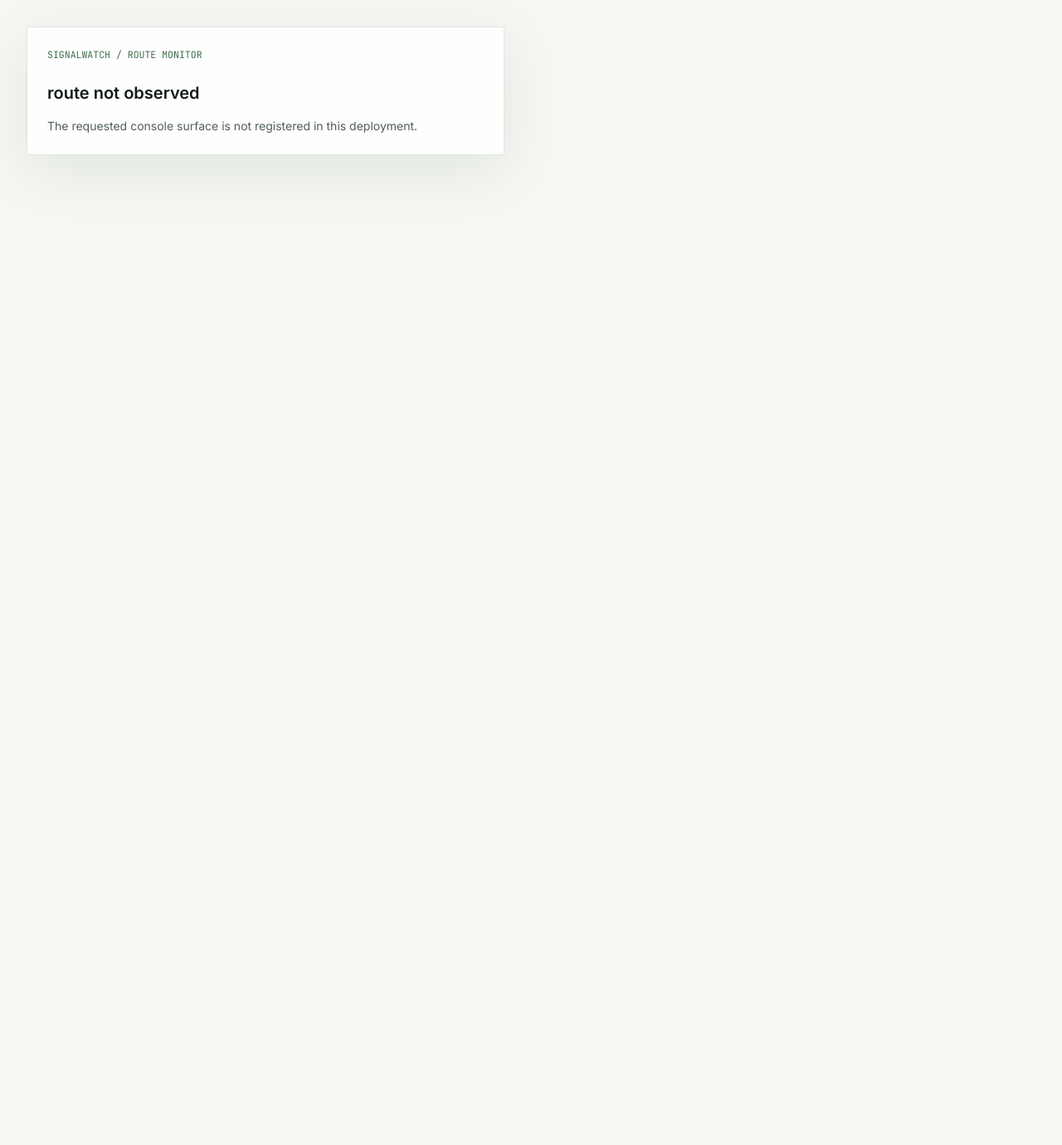
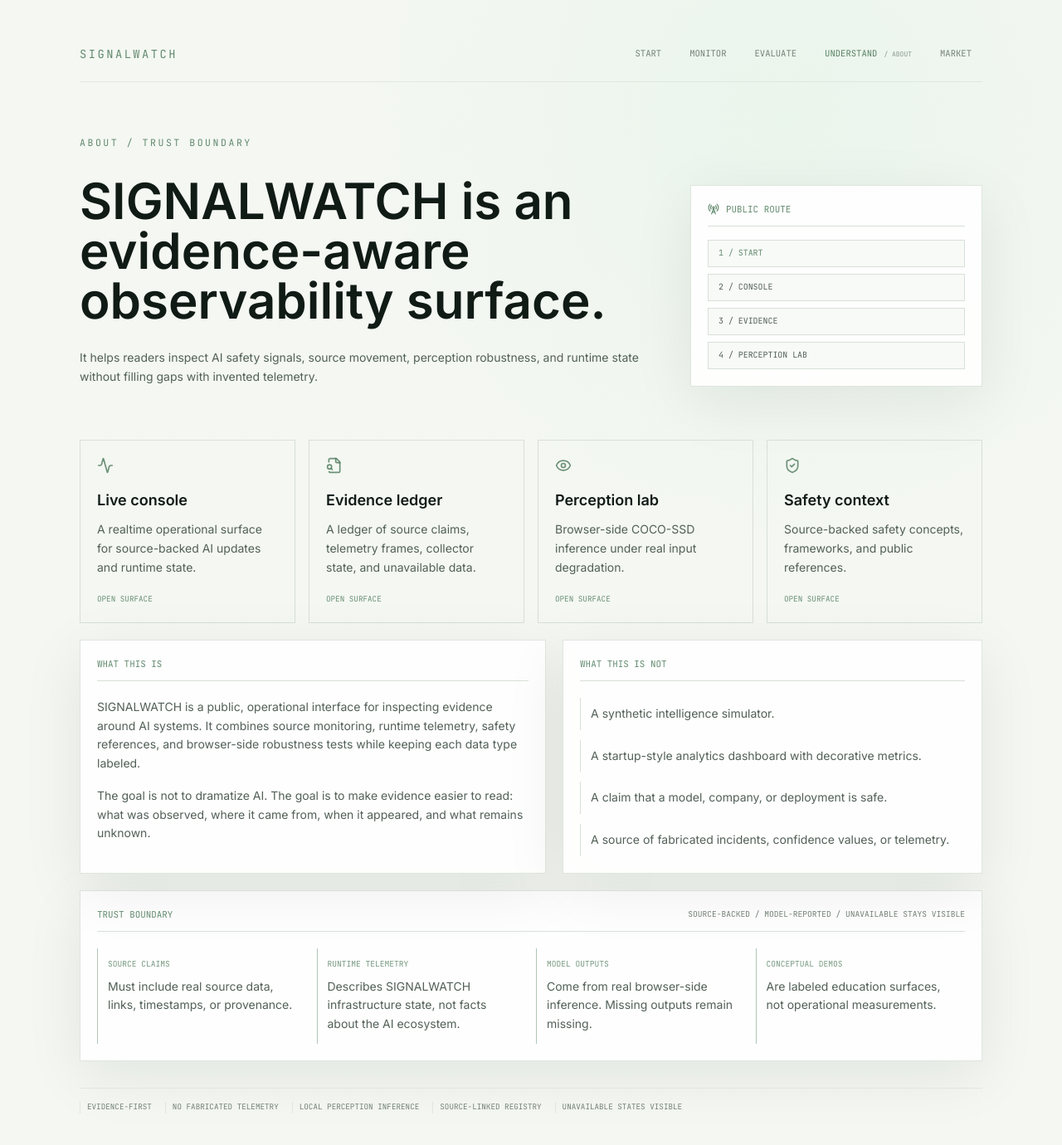
Before and after one commit to jgs/signalwatch, a Next.js app in the folder frontend/: page /about in a window 1280 px wide. Before the commit this address had no page. Shown: the top 1380 px of the page at 83% size. Before the commit the page ends 800 px from the top, so only its background shows below. Built offline with nearby package versions, Linux system fonts and the light colour scheme.

Commit message:
ready for public

```diff
--- /dev/null
+++ b/frontend/app/about/page.tsx
@@ -0,0 +1,154 @@
+import type { Metadata } from "next";
+import Link from "next/link";
+import { Activity, Database, Eye, FileSearch, RadioTower, ShieldCheck, type LucideIcon } from "lucide-react";
+import { OperationalNav } from "@/components/layout/operational-nav";
+import { SystemStatusBar } from "@/components/layout/system-status-bar";
+
+export const metadata: Metadata = {
+  title: "About",
+  description: "What SIGNALWATCH is, what it is not, and how its evidence boundaries work.",
+};
+
+const surfaces = [
+  {
+    icon: Activity,
+    title: "Live console",
+    href: "/console",
+    body: "A realtime operational surface for source-backed AI updates and runtime state.",
+  },
+  {
+    icon: FileSearch,
+    title: "Evidence ledger",
+    href: "/evidence",
+    body: "A ledger of source claims, telemetry frames, collector state, and unavailable data.",
+  },
+  {
+    icon: Eye,
+    title: "Perception lab",
+    href: "/labs/perception",
+    body: "Browser-side COCO-SSD inference under real input degradation.",
+  },
+  {
+    icon: ShieldCheck,
+    title: "Safety context",
+    href: "/safety",
+    body: "Source-backed safety concepts, frameworks, and public references.",
+  },
+];
+
+const boundaries = [
+  ["Source claims", "Must include real source data, links, timestamps, or provenance."],
+  ["Runtime telemetry", "Describes SIGNALWATCH infrastructure state, not facts about the AI ecosystem."],
+  ["Model outputs", "Come from real browser-side inference. Missing outputs remain missing."],
+  ["Conceptual demos", "Are labeled education surfaces, not operational measurements."],
+];
+
+const notThis = [
+  "A synthetic intelligence simulator.",
+  "A startup-style analytics dashboard with decorative metrics.",
+  "A claim that a model, company, or deployment is safe.",
+  "A source of fabricated incidents, confidence values, or telemetry.",
+];
+
+export default function AboutPage() {
+  return (
+    <main className="relative min-h-screen overflow-hidden bg-signal-black text-signal-text">
+      <div className="absolute inset-0 bg-[radial-gradient(circle_at_74%_10%,rgba(137,227,173,0.09),transparent_32rem)]" />
+      <div className="absolute inset-0 opacity-[0.03] [background-image:linear-gradient(rgba(155,216,179,.22)_1px,transparent_1px),linear-gradient(90deg,rgba(155,216,179,.16)_1px,transparent_1px)] [background-size:42px_42px]" />
+      <section className="relative mx-auto max-w-6xl px-5 py-8 md:px-8 md:py-12">
+        <OperationalNav active="about" />
+
+        <header className="grid gap-8 py-12 md:py-16 lg:grid-cols-[1fr_22rem] lg:items-end">
+          <div>
+            <div className="font-mono text-[0.72rem] uppercase tracking-[0.22em] text-signal-green/80">about / trust boundary</div>
+            <h1 className="mt-8 max-w-4xl text-4xl font-semibold leading-tight md:text-6xl">
+              SIGNALWATCH is an evidence-aware observability surface.
+            </h1>
+            <p className="mt-7 max-w-3xl text-sm leading-relaxed text-signal-muted">
+              It helps readers inspect AI safety signals, source movement, perception robustness, and runtime state without filling gaps with invented telemetry.
+            </p>
+          </div>
+          <div className="console-panel p-5">
+            <div className="flex items-center gap-2 border-b border-signal-line pb-3 font-mono text-[0.68rem] uppercase text-signal-green/80">
+              <RadioTower className="h-3.5 w-3.5" />
+              public route
+            </div>
+            <div className="mt-4 grid gap-2 font-mono text-[0.62rem] uppercase">
+              <Link href="/start" className="border border-signal-line bg-signal-panel2/60 px-3 py-2 text-signal-green/80 transition hover:border-signal-green/50">1 / start</Link>
+              <Link href="/console" className="border border-signal-line bg-signal-panel2/60 px-3 py-2 text-signal-muted transition hover:border-signal-green/50 hover:text-signal-text">2 / console</Link>
+              <Link href="/evidence" className="border border-signal-line bg-signal-panel2/60 px-3 py-2 text-signal-muted transition hover:border-signal-green/50 hover:text-signal-text">3 / evidence</Link>
+              <Link href="/labs/perception" className="border border-signal-line bg-signal-panel2/60 px-3 py-2 text-signal-muted transition hover:border-signal-green/50 hover:text-signal-text">4 / perception lab</Link>
+            </div>
+          </div>
+        </header>
+
+        <section className="grid gap-4 md:grid-cols-2 xl:grid-cols-4">
+          {surfaces.map((surface) => (
+            <SurfaceCard key={surface.href} {...surface} />
+          ))}
+        </section>
+
+        <section className="mt-5 grid gap-5 lg:grid-cols-[1fr_.9fr]">
+          <div className="console-panel p-5">
+            <div className="border-b border-signal-line pb-3 font-mono text-[0.68rem] uppercase text-signal-green/80">what this is</div>
+            <p className="mt-5 text-sm leading-relaxed text-signal-muted">
+              SIGNALWATCH is a public, operational interface for inspecting evidence around AI systems. It combines source monitoring, runtime telemetry, safety references, and browser-side robustness tests while keeping each data type labeled.
+            </p>
+            <p className="mt-4 text-sm leading-relaxed text-signal-muted">
+              The goal is not to dramatize AI. The goal is to make evidence easier to read: what was observed, where it came from, when it appeared, and what remains unknown.
+            </p>
+          </div>
+
+          <div className="console-panel p-5">
+            <div className="border-b border-signal-line pb-3 font-mono text-[0.68rem] uppercase text-signal-green/80">what this is not</div>
+            <div className="mt-5 space-y-3">
+              {notThis.map((item) => (
+                <div key={item} className="border-l border-signal-line bg-signal-panel2/52 px-3 py-2 text-sm leading-relaxed text-signal-muted">
+                  {item}
+                </div>
+              ))}
+            </div>
+          </div>
+        </section>
+
+        <section className="mt-5 console-panel p-5">
+          <div className="flex flex-col justify-between gap-3 border-b border-signal-line pb-3 md:flex-row md:items-center">
+            <div className="font-mono text-[0.68rem] uppercase text-signal-green/80">trust boundary</div>
+            <div className="font-mono text-[0.6rem] uppercase text-signal-dim">source-backed / model-reported / unavailable stays visible</div>
+          </div>
+          <div className="mt-5 grid gap-3 md:grid-cols-2 xl:grid-cols-4">
+            {boundaries.map(([title, text]) => (
+              <div key={title} className="border-l border-signal-green/40 bg-signal-panel/62 px-3 py-3">
+                <div className="font-mono text-[0.6rem] uppercase text-signal-green/70">{title}</div>
+                <p className="mt-2 text-sm leading-relaxed text-signal-muted">{text}</p>
+              </div>
+            ))}
+          </div>
+        </section>
+
+        <SystemStatusBar />
+      </section>
+    </main>
+  );
+}
+
+function SurfaceCard({
+  icon: Icon,
+  title,
+  body,
+  href,
+}: {
+  icon: LucideIcon;
+  title: string;
+  body: string;
+  href: string;
+}) {
+  return (
+    <Link href={href} className="group block border border-signal-line bg-signal-panel/72 p-5 transition hover:border-signal-green/45 hover:bg-signal-panel2/60">
+      <Icon className="h-5 w-5 text-signal-green/75" />
+      <h2 className="mt-5 text-lg font-semibold leading-snug text-signal-text">{title}</h2>
+      <p className="mt-3 text-sm leading-relaxed text-signal-muted">{body}</p>
+      <div className="mt-5 font-mono text-[0.58rem] uppercase text-signal-green/75">open surface</div>
+    </Link>
+  );
+}
--- a/frontend/app/layout.tsx
+++ b/frontend/app/layout.tsx
@@ -22,7 +22,7 @@ export const metadata: Metadata = {
     template: "%s / SIGNALWATCH"
   },
   description:
-    "A clear, evidence-first interface for understanding AI safety signals, model behavior, and perception robustness without fabricated telemetry.",
+    "An evidence-aware AI observability surface for inspecting source-backed signals, runtime telemetry, and perception robustness without fabricated metrics.",
   alternates: {
     canonical: "/"
   },
@@ -36,7 +36,7 @@ export const metadata: Metadata = {
   openGraph: {
     title: "SIGNALWATCH - Evidence-first AI observability",
     description:
-      "A clear, evidence-first interface for understanding AI safety signals, model behavior, and perception robustness without fabricated telemetry.",
+      "Inspect source-backed AI signals, runtime telemetry, evidence boundaries, and perception robustness without fabricated metrics.",
     url: "https://jgsops.dev",
     siteName: "SIGNALWATCH",
     type: "website",
@@ -53,7 +53,7 @@ export const metadata: Metadata = {
     card: "summary_large_image",
     title: "SIGNALWATCH - Evidence-first AI observability",
     description:
-      "A clear, evidence-first interface for understanding AI safety signals, model behavior, and perception robustness without fabricated telemetry.",
+      "Inspect source-backed AI signals, runtime telemetry, evidence boundaries, and perception robustness without fabricated metrics.",
     images: ["/og-image.svg"]
   }
 };
--- a/frontend/app/learn/llm-training/page.tsx
+++ b/frontend/app/learn/llm-training/page.tsx
@@ -79,11 +79,11 @@ export default function LlmTrainingPage() {
           </Link>
         </header>
 
-        <section className="console-panel overflow-hidden p-3">
+        <section className="console-panel overflow-x-auto p-3">
           <img
             src="/education/llm-training-flow.svg"
             alt="Diagram showing the simplified LLM training path from data collection to deployment monitoring."
-            className="w-full"
+            className="min-w-[760px] w-full"
           />
         </section>
 
@@ -94,11 +94,11 @@ export default function LlmTrainingPage() {
         </section>
 
         <section className="mt-5 grid gap-5 lg:grid-cols-[1.05fr_.95fr]">
-          <div className="console-panel overflow-hidden p-3">
+          <div className="console-panel overflow-x-auto p-3">
             <img
               src="/education/evidence-loop.svg"
               alt="Diagram showing the evidence loop from real-world input to model behavior, observed facts, action, and monitoring."
-              className="w-full"
+              className="min-w-[620px] w-full"
             />
           </div>
 
--- a/frontend/app/methodology/page.tsx
+++ b/frontend/app/methodology/page.tsx
@@ -120,11 +120,11 @@ export default function MethodologyPage() {
         </div>
 
         <section className="mt-5 grid gap-5 lg:grid-cols-[.95fr_1.05fr]">
-          <div className="console-panel overflow-hidden p-3">
+          <div className="console-panel overflow-x-auto p-3">
             <img
               src="/education/evidence-loop.svg"
               alt="Evidence loop diagram showing real-world input, model behavior, observed facts, and monitoring action."
-              className="w-full"
+              className="min-w-[620px] w-full"
             />
           </div>
           <div className="console-panel p-5">
--- a/frontend/app/page.tsx
+++ b/frontend/app/page.tsx
@@ -199,6 +199,7 @@ export default function LandingPage() {
             </p>
           </div>
           <div className="flex flex-wrap gap-3 font-mono text-[0.62rem] uppercase text-[#526057]">
+            <Link href="/about" className="transition hover:text-[#111b16]">about</Link>
             <Link href="/methodology" className="transition hover:text-[#111b16]">methodology</Link>
             <Link href="/evidence" className="transition hover:text-[#111b16]">evidence</Link>
             <Link href="/evaluations" className="transition hover:text-[#111b16]">evaluations</Link>
@@ -231,6 +232,7 @@ function Hero() {
           <Link href="/" className="tracking-[0.22em] text-[#b7e3c4]">SIGNALWATCH</Link>
           <div className="flex flex-wrap gap-x-4 gap-y-2">
             <Link href="/learn/glossary" className="transition hover:text-white">AI basics</Link>
+            <Link href="/about" className="transition hover:text-white">about</Link>
             <Link href="/safety" className="transition hover:text-white">safety</Link>
             <Link href="/evaluations" className="transition hover:text-white">evaluations</Link>
             <Link href="/evidence" className="transition hover:text-white">evidence</Link>
--- a/frontend/components/dashboard/operational-sidebar.tsx
+++ b/frontend/components/dashboard/operational-sidebar.tsx
@@ -55,6 +55,7 @@ export function OperationalSidebar({
         <div className="mt-1 text-sm leading-relaxed text-signal-muted">A live view of AI safety, releases, policy, and robustness signals with sources attached.</div>
         <div className="mt-4 grid grid-cols-3 gap-2 font-mono text-[0.62rem] uppercase">
           <Link href="/start" className="border border-signal-line px-2 py-1 text-signal-muted transition hover:border-signal-green/45 hover:text-signal-text">start</Link>
+          <Link href="/about" className="border border-signal-line px-2 py-1 text-signal-muted transition hover:border-signal-green/45 hover:text-signal-text">about</Link>
           <Link href="/console" className="border border-signal-line px-2 py-1 text-signal-green/80 transition hover:border-signal-green/45">console</Link>
           <Link href="/evidence" className="border border-signal-line px-2 py-1 text-signal-muted transition hover:border-signal-green/45 hover:text-signal-text">ledger</Link>
           <Link href="/timeline" className="border border-signal-line px-2 py-1 text-signal-muted transition hover:border-signal-green/45 hover:text-signal-text">timeline</Link>
--- a/frontend/components/layout/operational-nav.tsx
+++ b/frontend/components/layout/operational-nav.tsx
@@ -25,6 +25,7 @@ const navGroups = [
     label: "Understand",
     key: "understand",
     items: [
+      { href: "/about", label: "About", key: "about" },
       { href: "/learn/glossary", label: "AI basics", key: "glossary" },
       { href: "/learn/llm-training", label: "LLM guide", key: "llm-training" },
       { href: "/safety", label: "AI safety", key: "safety" },
```
Also changed, not shown: frontend/public/og-image.svg, 1 other file (tests, documents, lock files or other folders).
